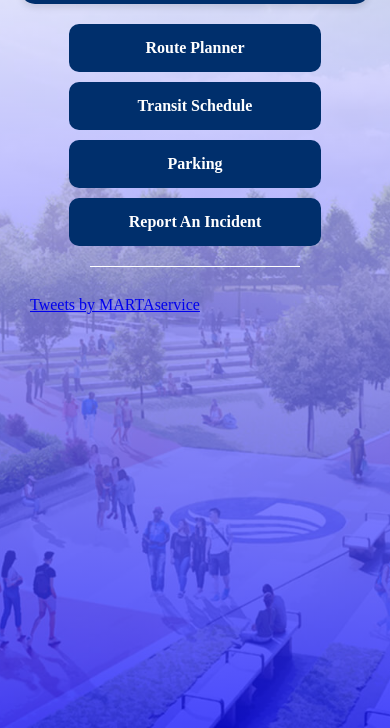
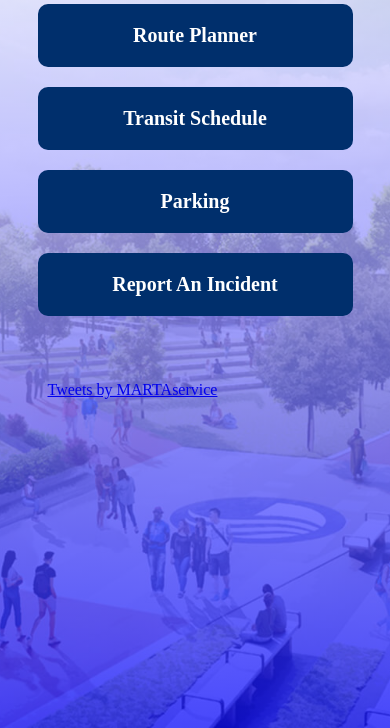
Before and after one commit to willnguyen0903/Project-PantherPath, a website: page frontend/UI/mainScreen.html in a window 390 px wide. Shown: the part 116-844 px from the top of the page. Drawn offline with Linux system fonts and the light colour scheme; sample sign-in values are in the browser's storage; files whose address does not match are found by name.

Commit message:
Update main.css

```diff
--- a/frontend/UI/main.css
+++ b/frontend/UI/main.css
@@ -61,21 +61,25 @@
     box-shadow: 0 4px 6px rgba(0, 0, 0, 0.1);
 }
 
+.content {
+    flex: 1;
+    display: flex;
+    flex-direction: column;
+}
+
 .main-content {
     display: flex;
     justify-content: space-between;
-    align-items: center;
-    height: calc(100vh - 80px);
-    gap: 40px;
+    align-items: stretch;
+    height: calc(100vh - 140px);
     margin: 0 20px;
 }
 
 .vertical-line {
     width: 2px;
-    height: 30%;
     background-color: #ffffff;
-    align-self: center;
-    display: block;
+    align-self: stretch;
+    margin: 0 20px;
     opacity: 0;
     animation: fadeInFromBelow 0.8s ease-out forwards;
     animation-delay: 0.8s;
@@ -106,32 +110,31 @@
 }
 
 .buttons-container {
-    flex: 1;
+    flex: 3; /* Increased proportion for buttons container */
     display: flex;
     justify-content: center;
     align-items: center;
-    height: 100%;
 }
 
 .buttons-wrapper {
     display: flex;
     flex-direction: column;
-    align-items: center;
-    gap: 10px;
+    align-items: stretch;
+    gap: 20px;
     width: 100%;
-    max-width: 600px;
+    max-width: 450px;
     padding: 0;
     border: none;
     box-shadow: none;
 }
 
 .custom-button {
-    padding: 15px 20px;
+    padding: 20px 25px;
     background-color: #002f6c;
     color: white;
     border: none;
     border-radius: 10px;
-    font-size: 16px;
+    font-size: 18px;
     font-weight: bold;
     cursor: pointer;
     text-align: center;
@@ -139,7 +142,6 @@
     font-family: "Times New Roman", Times, serif;
     opacity: 0;
     animation: fadeInFromBelow 0.8s ease-out forwards;
-    max-height: 660px;
 }
 
 .custom-button:nth-child(1) {
@@ -177,7 +179,6 @@
     }
 }
 
-
 .logout-icon {
     width: 30px;
     height: 30px;
@@ -185,55 +186,82 @@
 }
 
 .tweet-container {
-    width: 100%;
-    max-width: 500px;
-    margin: 0 auto;
+    flex: 2; /* Reduced proportion for tweet container */
+    max-width: 400px; /* Set a maximum width */
     padding: 10px;
     box-sizing: border-box;
     overflow: hidden;
     animation: fadeInFromBelow 0.5s ease-out forwards;
-  }
+    display: flex;
+    justify-content: center;
+    align-items: center;
+}
+
+/* Set specific size for Twitter timeline */
+.twitter-timeline {
+    width: 100% !important;
+    max-width: 350px !important; /* Restrict maximum width */
+    height: 400px !important; /* Set fixed height */
+}
 
 .twitter-tweet {
     width: 100% !important;
     max-width: 100% !important;
 }
 
+@media (max-width: 768px) {
+    .content {
+        min-height: 100vh;
+    }
 
-@media (max-width: 768px) {
     .main-content {
-      flex-direction: column;
-      align-items: center;
-      gap: 20px;
-      height: 100%;
+        flex-direction: column;
+        align-items: center;
+        gap: 20px;
+        height: auto;
+        min-height: calc(100vh - 140px);
     }
 
     .tweet-container {
-      height: 60%;
+        width: 90%;
+        flex: 1;
+        max-width: none;
+        order: 2;
+        margin-top: 20px;
+        margin-bottom: 20px;
+        overflow-y: auto; /* Enable vertical scrolling */
+        min-height: 500px; /* Set minimum height for visibility */
+        max-height: 60vh; /* Limit maximum height */
+    }
+
+    .twitter-timeline {
+        max-width: 100% !important;
+        height: 100% !important; /* Full height */
+        min-height: 500px; /* Minimum height to ensure visibility */
+    }
+
+    .buttons-container {
+        width: 100%;
+        order: 1;
+        padding: 20px 0;
     }
 
     .buttons-wrapper {
-      width: 90%;
+        width: 90%;
+        gap: 15px;
+        margin: 0 auto;
+    }
+
+    .custom-button {
+        padding: 20px 15px;
+        font-size: 20px;
+        margin-bottom: 5px;
     }
 
     .vertical-line {
         width: 60%;
         height: 2px;
-        margin: 0px;
-    }
-    .heading-container {
-        max-width: 60%;
-        margin-left: 10px;
-    }
-
-    .heading {
-        font-size: 28px;
-        line-height: 1.3;
-    }
-    .buttons-wrapper {
-        max-width: 90%;
-    }
-    .buttons-container {
-        width: 80%;
+        margin: 10px 0;
+        order: 3;
     }
 }
```
